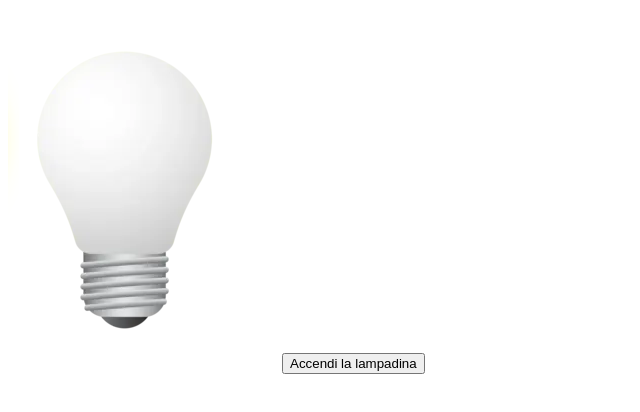
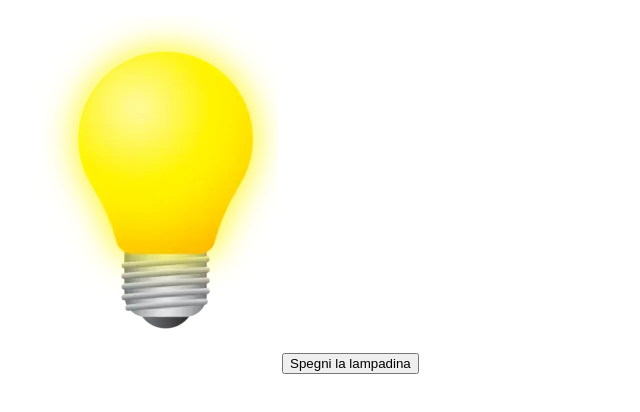
Before and after one commit to DanieleConsoli97/js-dom-1, a plain HTML site: page index.html in a window 1280 px wide. Both pictures are taken after a click on the button "Accendi la lampadina". Shown: the whole page, without its empty margins (0-640 px from the left). Drawn offline with Linux system fonts and the light colour scheme.

Commit message:
end exercise

```diff
--- a/index.html
+++ b/index.html
@@ -10,9 +10,9 @@
 <body>
     <section>
         <picture>
-            <img src="./img-5/white_lamp.png" alt="">
+            <img id="imgLamp" src="./img-5/white_lamp.png" alt="">
         </picture>
-        <button>Accendi la lampadina</button>
+        <button id="buttonOn">Accendi la lampadina</button>
         <script src="./script.js"></script>
     </section>
 </body>
--- a/script.js
+++ b/script.js
@@ -1,3 +1,21 @@
 // Consegna
 // Inseriamo in pagina l’immagine della lampadina spenta che trovate in allegato e accanto un bottone con la scritta “Accendi”.
 // Al click del bottone, la lampadina dovrà accendersi (dovremo quindi utilizzare l’immagine della lampadina accesa, sempre in allegato)
+
+
+var lampadina = document.getElementById("imgLamp")
+
+var bottone = document.getElementById("buttonOn")
+let onOff = false
+bottone.addEventListener("click",()=>{
+    if (onOff== false) {
+        lampadina.src = "./img-5/yellow_lamp.png";
+        onOff=true
+        bottone.innerHTML = "Spegni la lampadina"
+    } else {
+        lampadina.src = "./img-5/white_lamp.png";
+        onOff = false
+        bottone.innerHTML = "Accendi la lampadina"
+    }
+
+})
```
